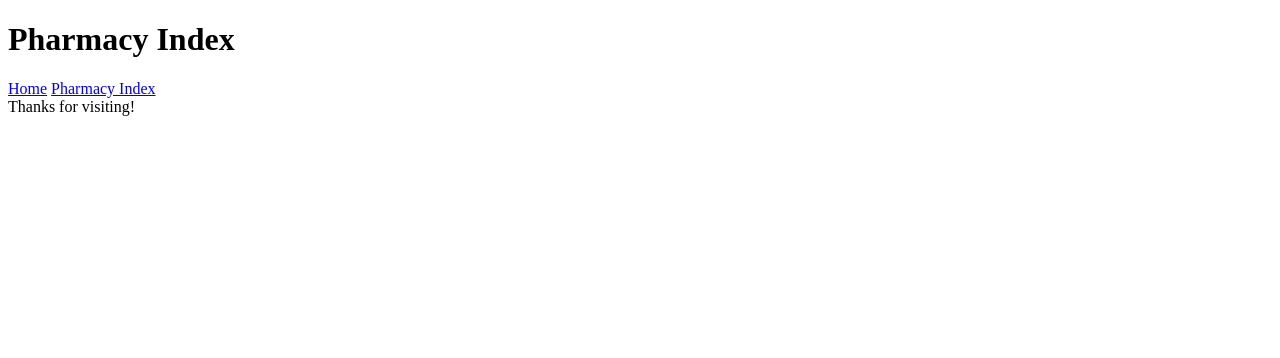
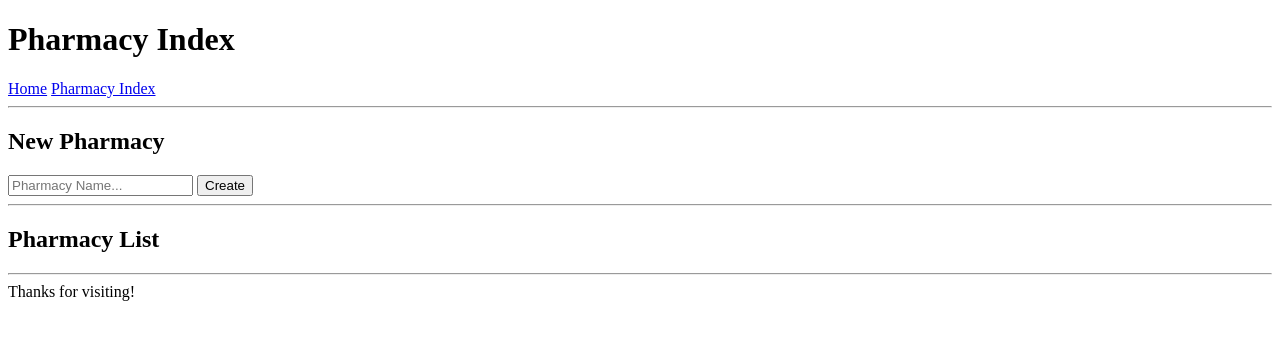
Before and after one commit to alam1704/side_app, a Flask app: page /pharmacies/ in a window 1280 px wide. Shown: the top 358 px of the page. Run offline with Flask 2, Linux system fonts and the light colour scheme; data that the repository does not hold is empty; parts of the project's set-up code (start-up, migrations or seed data) failed here and were passed over.

Commit message:
added forms to website

```diff
--- a/side_app/controllers/pharmacy_controller.py
+++ b/side_app/controllers/pharmacy_controller.py
@@ -34,7 +34,7 @@ def get_pharmacies():
 
 @pharmacies.route("/pharmacies/", methods = ["POST"])
 def create_pharmacy():
-    new_pharmacy = pharmacy_schema.load(request.json)
+    new_pharmacy = pharmacy_schema.load(request.form)
     db.session.add(new_pharmacy)
     db.session.commit()
     return jsonify(pharmacy_schema.dump(new_pharmacy))
--- a/side_app/templates/pharmacy_index.html
+++ b/side_app/templates/pharmacy_index.html
@@ -1,6 +1,19 @@
 {% extends "base.html" %}
 {% block content %}
-    {% for course in page_data.courses %}
-        <a href="/pharmacies/{{ pharmacy.pharmacy_id }}/">{{ pharmacy.pharmacy_name }}</a><br/>
+    <hr/>
+    <div>
+        <h2>New Pharmacy</h2>
+        <div>
+            <form action="/pharmacies/" method="POST">
+                <input type="text" name="pharmacy_name" placeholder="Pharmacy Name...">
+                <button>Create</button>
+            </form>
+        </div>
+    </div>
+    <hr/>
+    <h2>Pharmacy List</h2>
+    {% for pharmacy in page_data.pharmacies %}
+        <li><a href="/pharmacies/{{ pharmacy.pharmacy_id }}/">{{ pharmacy.pharmacy_name }}</a></li>
     {% endfor %}
+    <hr/>
 {% endblock %}
```
